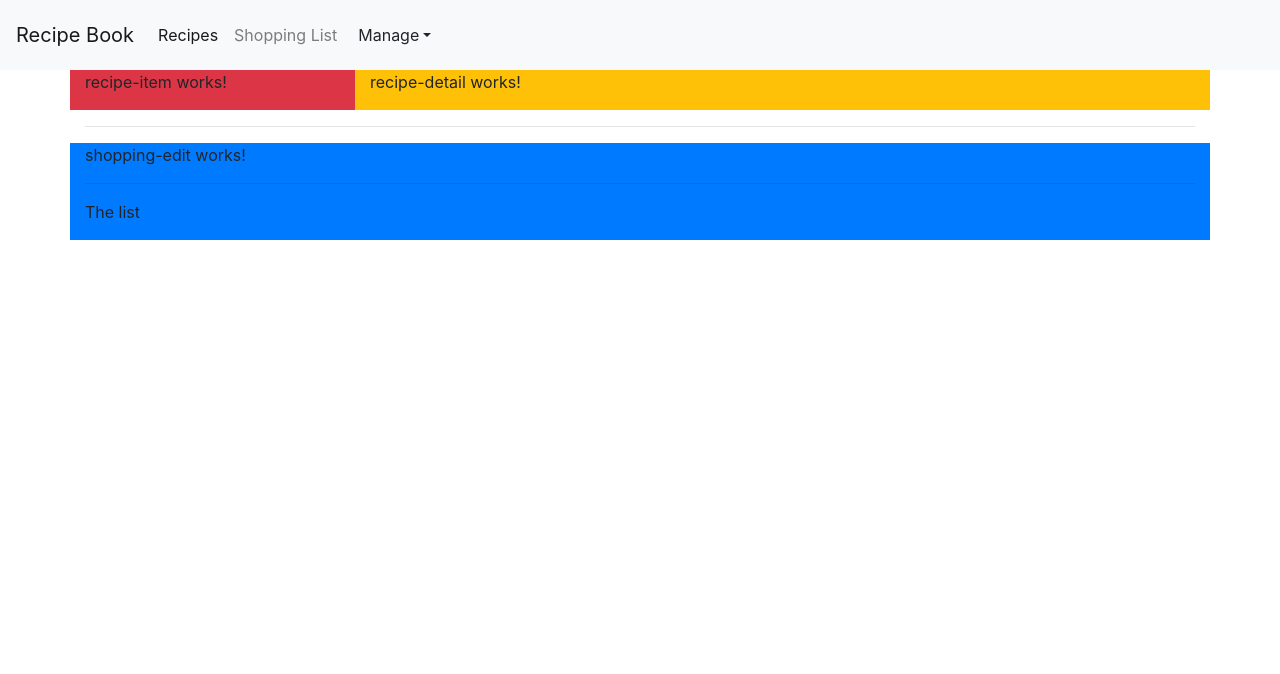
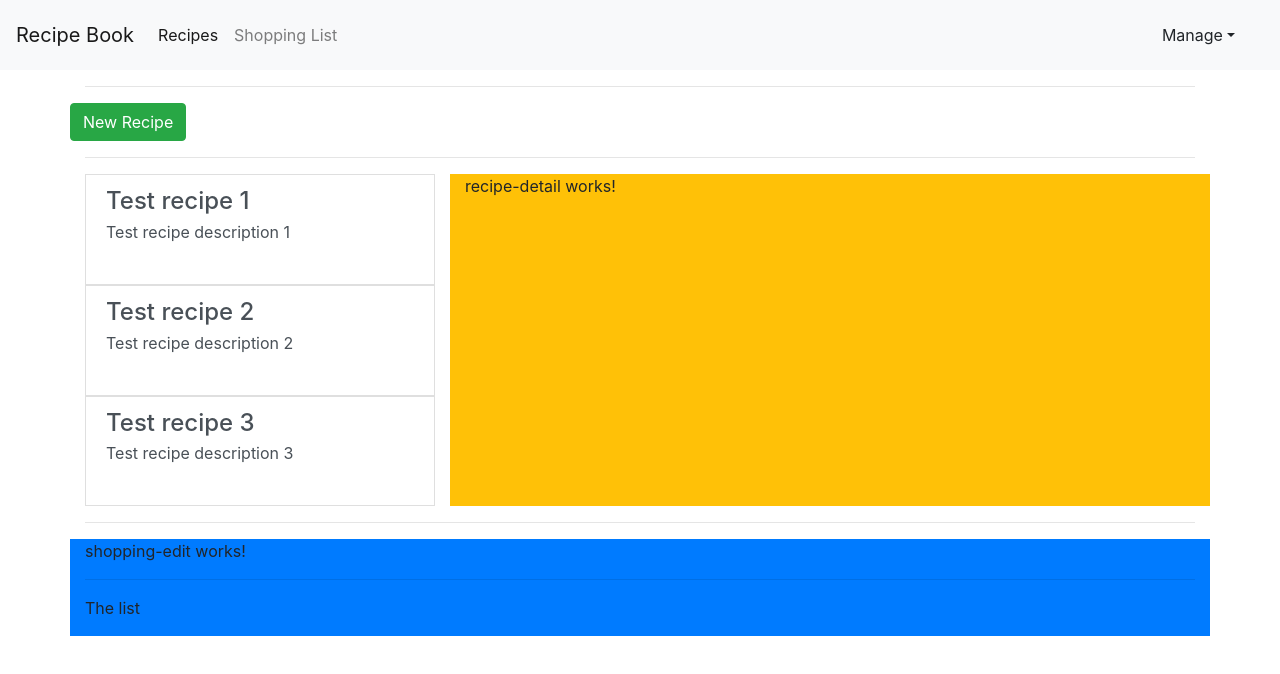
Before and after one commit to aagarwal10/angular-complete-guide, an Angular app: page / in a window 1280 px wide. Shown: the top 674 px of the page. Built offline with nearby package versions, Linux system fonts and the light colour scheme.

Commit message:
basic recipe model and ngFor list

```diff
--- a/src/app/app.component.html
+++ b/src/app/app.component.html
@@ -2,6 +2,7 @@
 <div class="container">
   <div class="row">
     <div class="col-sm">
+      <hr>
       <app-recipe-list></app-recipe-list>
       <hr>
       <app-shopping-list></app-shopping-list>
--- a/src/app/header/header.component.html
+++ b/src/app/header/header.component.html
@@ -13,7 +13,7 @@
           <a class="nav-link" href="#">Shopping List</a>
         </li>
       </ul>
-     <ul class="navbar navbar-nav">
+     <ul class="navbar navbar-nav ml-auto">
         <li class="nav-item dropdown">
             <a href=# class="btn dropdown-toggle">Manage</a>
             <ul class='dropdown-menu'>
--- a/src/app/recipe-list/recipe-list.component.html
+++ b/src/app/recipe-list/recipe-list.component.html
@@ -1,8 +1,25 @@
 <div class="row">
-    <div class="col-md-3 bg-danger">
-        <app-recipe-item></app-recipe-item>
+    <div class="col-xs-12">
+        <button class="btn btn-success">New Recipe</button>
     </div>
-    <div class="col-md-9 bg-warning">
+</div>
+<hr>
+<div class="row">
+    <div class="col-md-4">
+        <div class="list group" *ngFor="let recipe of recipes">
+            <a href="#" class="list-group-item list-group-item-action">
+                <div class="pull-left">
+                    <h4 class="mb-1">{{ recipe.name }}</h4>
+                    <p class="mb-1">{{ recipe.description }}</p>
+                </div>
+                <span class="pull-right">
+                    <img src="" alt="" class="img-responsive" style="max-height: 50px;">
+                </span>
+            </a>
+            <!-- <app-recipe-item></app-recipe-item> -->
+        </div>
+    </div>
+    <div class="col-md-8 bg-warning">
         <app-recipe-detail></app-recipe-detail>
     </div>
 </div>
--- a/src/app/recipe-list/recipe-list.component.ts
+++ b/src/app/recipe-list/recipe-list.component.ts
@@ -1,4 +1,5 @@
 import { Component, OnInit } from '@angular/core';
+import { Recipe } from './recipe.model';
 
 @Component({
   selector: 'app-recipe-list',
@@ -7,6 +8,12 @@
 })
 export class RecipeListComponent implements OnInit {
 
+  recipes : Recipe[] = [
+    new Recipe('Test recipe 1', 'Test recipe description 1', ''),
+    new Recipe('Test recipe 2', 'Test recipe description 2', ''),
+    new Recipe('Test recipe 3', 'Test recipe description 3', ''),
+  ];
+
   constructor() { }
 
   ngOnInit(): void {
--- /dev/null
+++ b/src/app/recipe-list/recipe.model.ts
@@ -0,0 +1,13 @@
+export class Recipe {
+
+    public name : string;
+    public description : string;
+    public imagePath: string;
+
+    constructor(name: string, description: string, imagePath: string)
+    {
+        this.name = name;
+        this.description = description;
+        this.imagePath = imagePath;
+    }
+}
```
